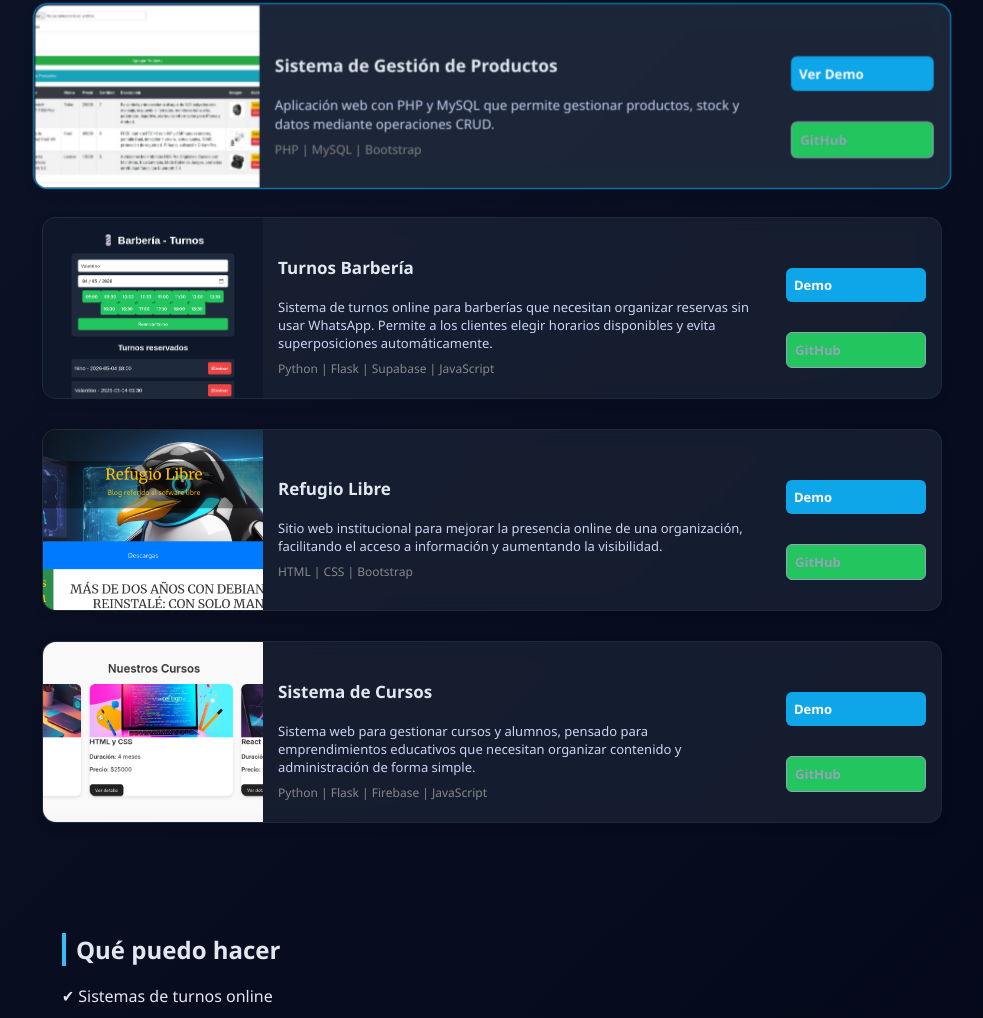
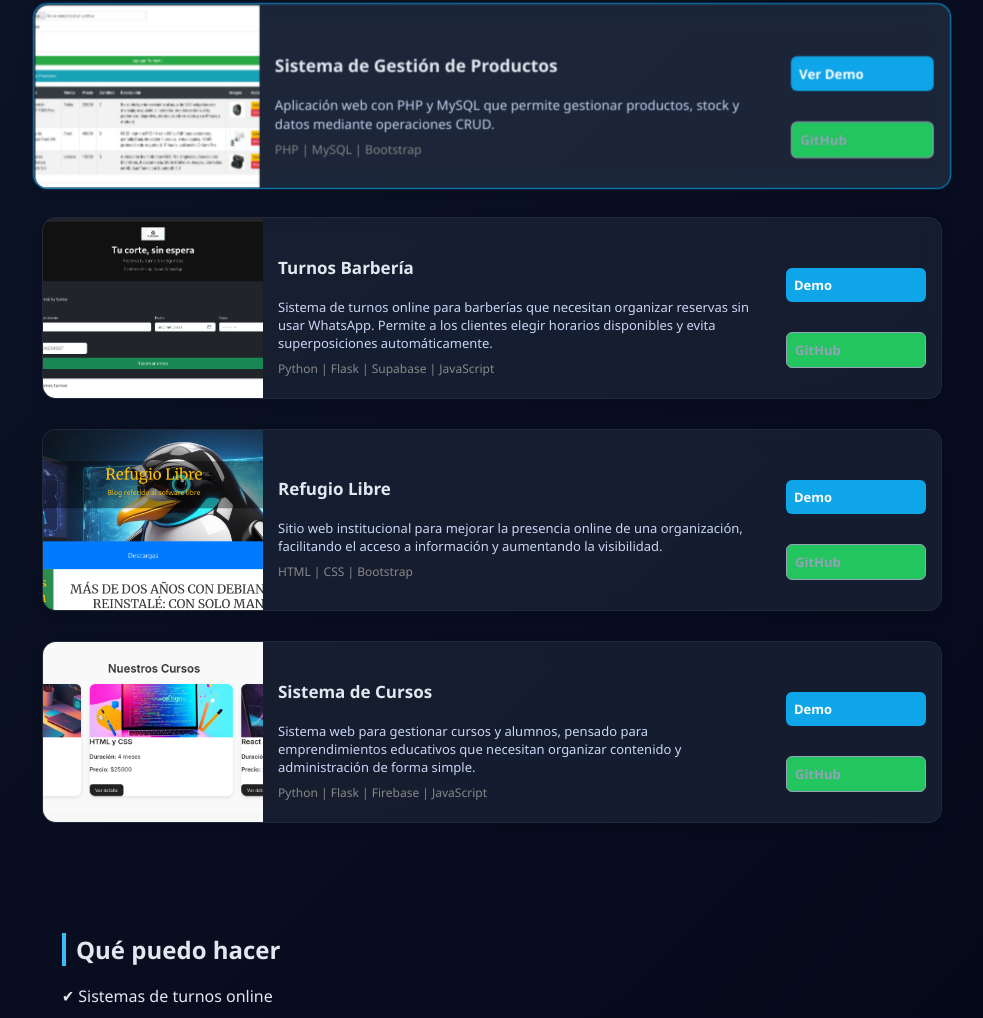
Before and after one commit to NinoMg/portfolio-v2, a plain HTML site: page portfolio-v2-main/index.html in a window 1280 px wide. Shown: the part 749-1767 px from the top of the page, without its empty margins (148-1131 px from the left). Drawn offline with Linux system fonts and the light colour scheme.

Commit message:
fix: actualizo link y foto de proyecto turnos a deploy en render

```diff
--- a/portfolio-v2-main/index.html
+++ b/portfolio-v2-main/index.html
@@ -77,7 +77,7 @@
 <div class="project-card">
 
 <div class="project-image">
-<img src="img/appBarberia.png" alt="Sistema de turnos">
+<img src="img/appBarber.png" alt="Sistema de turnos">
 </div>
 
 <div class="project-content">
```
Also changed, not shown: portfolio-v2-main/img/appBarber.png (added).
